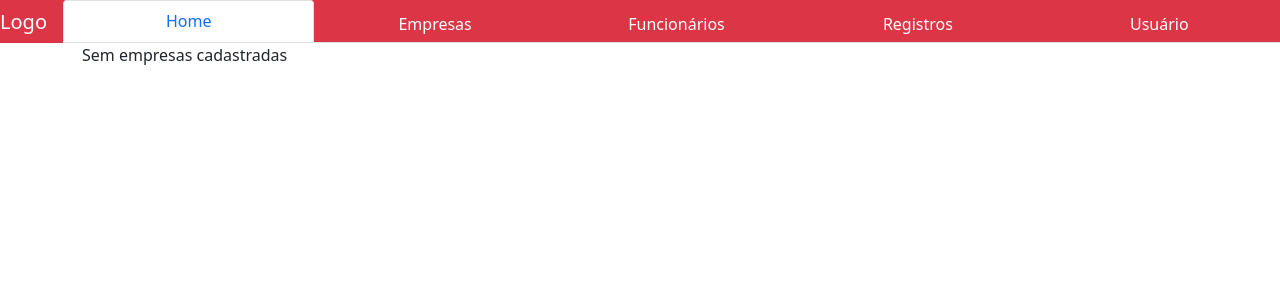
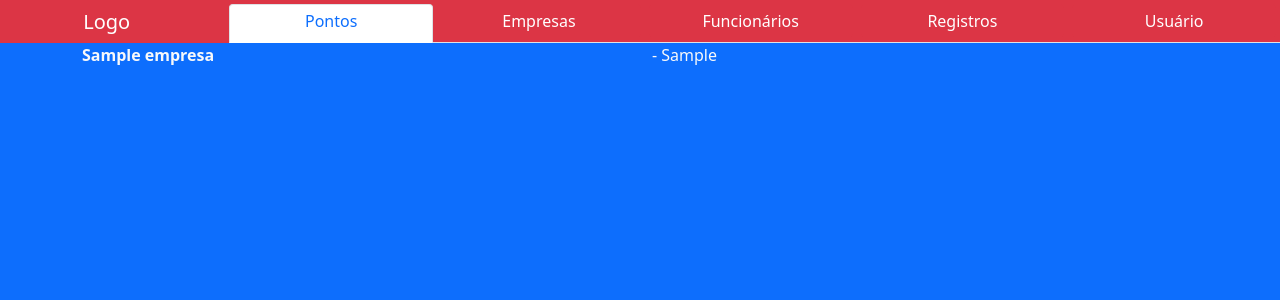
Before and after one commit to marechalnicom/rh, a Django app: page / in a window 1280 px wide. Shown: the top 300 px of the page. Run offline with Django 4.2, Linux system fonts and the light colour scheme; tables that the repository leaves empty hold one stand-in row (values such as "Sample post").

Commit message:
editando estrutura e estilo

```diff
--- a/pontos/static/pontos/js.js
+++ b/pontos/static/pontos/js.js
@@ -1,48 +1,66 @@
-function retorna(data){
-    let dados ="<dl>";
-        for (const key in data) {
-            if (Object.hasOwnProperty.call(data, key)) {
-                dados += "<dt>"+key+"</dt>"
-                dados += "<dd>-"+data[key]+"</dd>"
-            }
+function retornajson(data){
+    let dados ='<dl class="row">';
+    for (const key in data) {
+        if (Object.hasOwnProperty.call(data, key)) {
+            dados += `<dt class="col-sm-6">${key}</dt>`;
+            dados += `<dd class="col-sm-6">-${data[key]}</dd>`;
         }
-        dados += "</dl>"
-        document.getElementById('main').innerHTML = dados;
+    }
+    dados += "</dl>"
+    document.getElementById('main').innerHTML = dados;
 }
-function requisicao(url){
+function retornatext(data){
+    let dados = data;
+    document.getElementById('main').innerHTML = dados;
+}
+function requisicaojson(url){
     fetch(url, {
         method: 'get',
     }).then(result => {
         return result.json()
     }).then(data => {
-        retorna(data);
+        retornajson(data);
     })
 }
-function nav_base(indice=0){
-    let nav_list = ["Home","Empresas","Funcionários","Registros","Usuário"];
+function requisicaotext(url){
+    fetch(url, {
+        method: 'get',
+    }).then(result => {
+        return result.text();
+    }).then(data => {
+        retornatext(data);
+    })
+}
+function nav_base(indice=0,usuario="Usuário"){
+    let nav_list = ["Pontos","Empresas","Funcionários","Registros",usuario];
     let lista_nav = ``;
-    let classe_ativa = 'class="col-sm pt-2 m-0 nav-link active text-primary"';
-    let classe = 'class="col-sm pt-2 m-1 nav-item"';
-    for (let i=0;i<5;i++){
+    let classe_ativa = 'class="col p-1 mt-1 nav-link active text-primary"';
+    let classe = 'class="col p-1 m-1 nav-item btn btn-danger"';
+    for (let i=0;i<nav_list.length;i++){
         lista_nav += `<li id="${nav_list[i]}" onclick="nav_base(${i})" ${indice===i?classe_ativa:classe}>
         ${nav_list[i]}</li>`;
     }
     document.getElementById('nav').innerHTML = lista_nav;
     switch(indice){
         case 0:
-            console.log("indice=>0");
+            requisicaotext("pontos");
+            window.document.title="Pontos";
             break
         case 1:
-           requisicao("empresas");
+            requisicaojson("empresas");
+            window.document.title="Empresas";
             break
         case 2:
-            requisicao("funcionarios");
+            requisicaojson("funcionarios");
+            window.document.title="Funcionários";
             break
         case 3:
-           requisicao("registros");
+           requisicaojson("registros");
+           window.document.title="Registros";
             break
         case 4:
             console.log("indice=>4");
+            window.document.title="Usuário";
              break
 
     }
--- a/pontos/static/pontos/style.css
+++ b/pontos/static/pontos/style.css
@@ -0,0 +1,3 @@
+body{
+    font-size: 50px;
+}
--- a/pontos/templates/pontos/base.html
+++ b/pontos/templates/pontos/base.html
@@ -8,19 +8,16 @@
     {% block head %}{% endblock %}
     <!-- Latest compiled and minified CSS -->
 <link href="https://cdn.jsdelivr.net/npm/bootstrap@5.1.3/dist/css/bootstrap.min.css" rel="stylesheet">
-
-<!-- Latest compiled JavaScript -->
-<script src="https://cdn.jsdelivr.net/npm/bootstrap@5.1.3/dist/js/bootstrap.bundle.min.js"></script>
 </head>
-<body>
+<body class="bg-primary">
     <nav class="container-fluid navbar navbar-expand-sm navbar-dark
     bg-danger text-white text-center p-0 m-0 sticky-top">
-      <a class="navbar-brand " href="javascript:void(0)">Logo</a>
+      <a class="navbar-brand col-2" href="{% url 'pontos:index' %}">Logo</a><!-- javascript:void(0)-->
       <button class="navbar-toggler" type="button" data-bs-toggle="collapse" data-bs-target="#mynavbar">
         <span class="navbar-toggler-icon"></span>
       </button>
       <div id="mynavbar" class="collapse navbar-collapse">
-        <ul id=nav class="container-fluid rol nav-tabs navbar-nav me-auto p-0 m-auto">
+        <ul id=nav class="container-lg rol nav-tabs navbar-nav me-auto p-0 m-auto">
             <!--li class="col-sm p-0 m-{{ nava }}">Home</li>
             <li class="col-sm p-0 m-{{ nav }}">Empresas</li>
             <li class="col-sm p-0 m-{{ nav }}">Funcionários</li>
@@ -33,8 +30,11 @@
         </form-->
       </div>
     </nav>
-    <main id="main" class="container">
+    <main id="main" class="container bg-primary text-light">
     {% block main %}{% endblock %}
     </main>
+
+<!-- Latest compiled JavaScript -->
+<script src="https://cdn.jsdelivr.net/npm/bootstrap@5.1.3/dist/js/bootstrap.bundle.min.js"></script>
 </body>
 </html>
--- a/pontos/templates/pontos/index.html
+++ b/pontos/templates/pontos/index.html
@@ -1,21 +1,9 @@
 {% extends "pontos/base.html" %}
 {% load static %}
+{% block head %}
+<link href="{% static 'pontos/style.css' %}" rel="stylesheet">
+{% endblock %}
 {% block main %}
-
-{% if lista_empresas %}
-    <dl>
-        {% for empresa in lista_empresas %}
-        <dt>
-            {{ empresa.nome_empresa }}
-        </dt>
-        <dd>
-           - {{ empresa.cnpj }}
-        </dd>
-            {% endfor %}
-    </dl>
-{% else %}
-    <p>Sem empresas cadastradas</p>
-{% endif %}
     <script src="{% static 'pontos/js.js' %}"></script>
     <script>
     nav_base();
```
